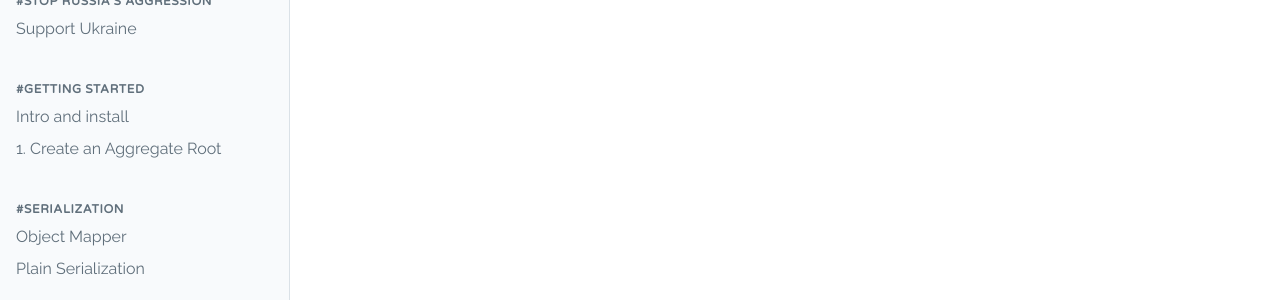
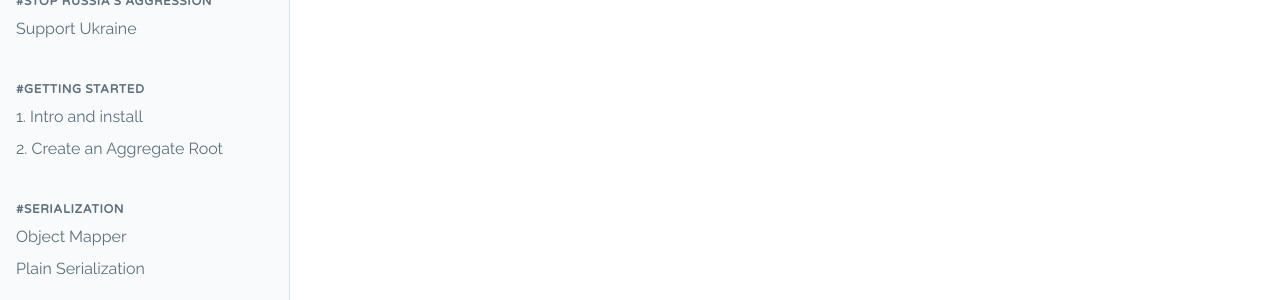
Before and after one commit to EventSaucePHP/EventSauce, a Jekyll site: the page built from docs/docs/stubs.md, in a window 1280 px wide and 900 px high. Shown: the part 435-735 px from the top of the window. Built offline with Jekyll 4.4.1, drawn with Linux system fonts in a browser that asks for light colours; comment, search, counter and statistics services are not loaded.

Commit message:
change menu

```diff
--- a/docs/_data/menu.yml
+++ b/docs/_data/menu.yml
@@ -13,8 +13,8 @@ Stop Russia's Aggression:
   Support Ukraine: https://savelife.in.ua/en/
 
 Getting Started:
-  Intro and install: '/docs/getting-started/introduction/'
-  1. Create an Aggregate Root: '/docs/getting-started/create-aggregate-root/'
+  1. Intro and install: '/docs/getting-started/introduction/'
+  2. Create an Aggregate Root: '/docs/getting-started/create-aggregate-root/'
 
 Serialization:
   Object Mapper: '/docs/serialization/object-mapper/'
```
